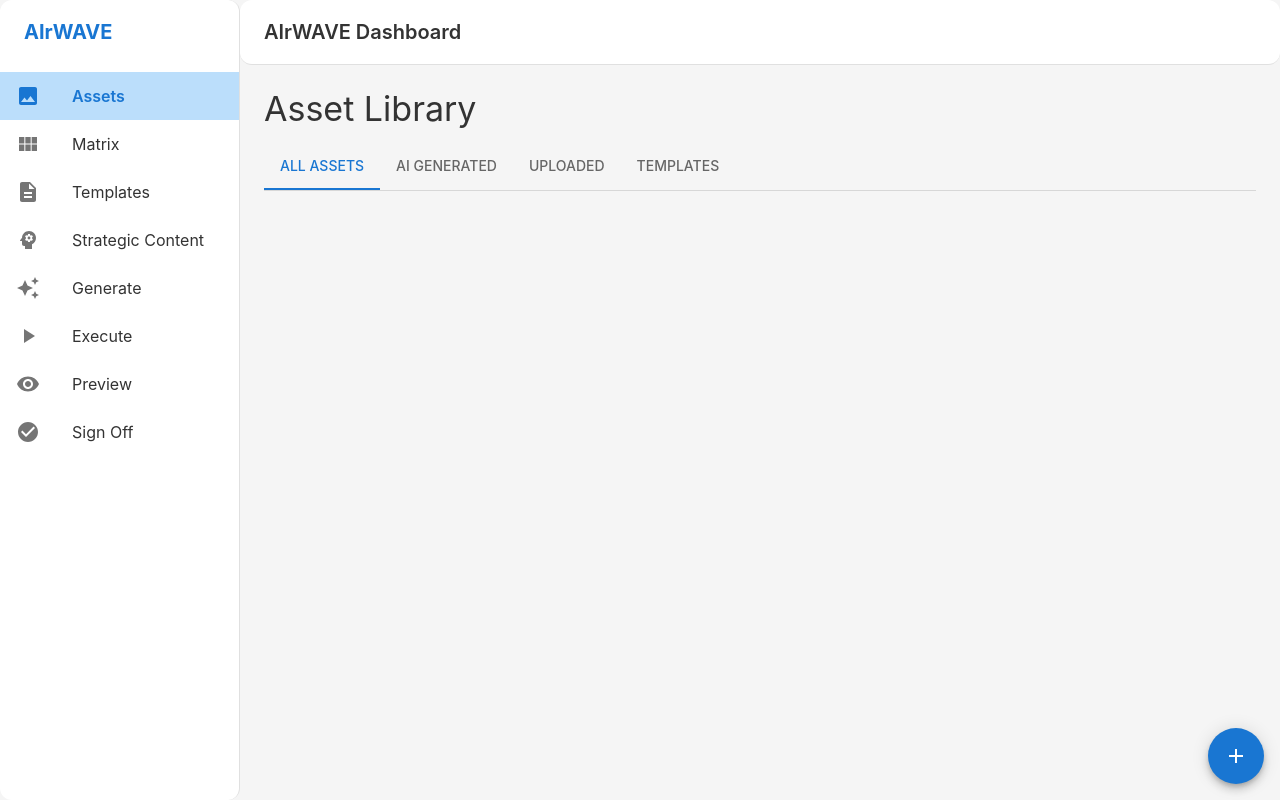
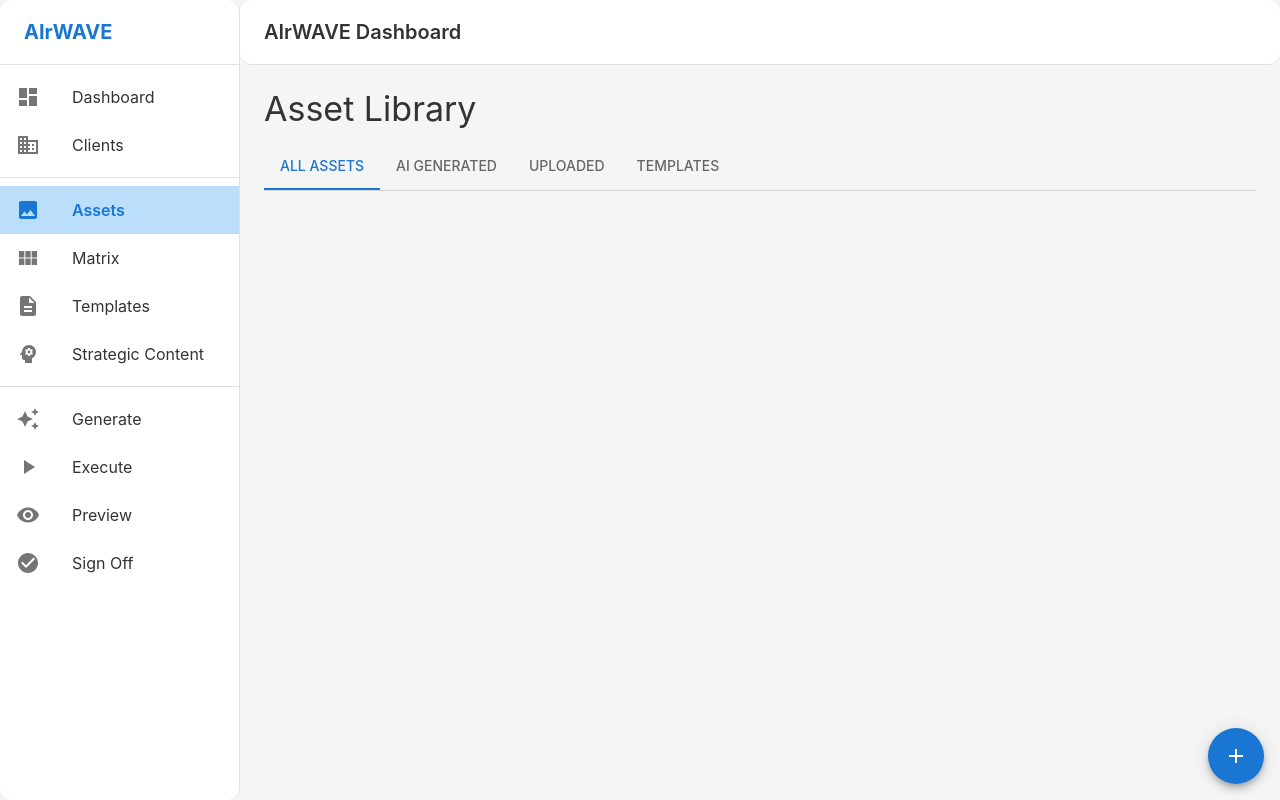
Before and after one commit to tom2tomtomtom/airflow, a Next.js app: page /assets in a window 1280 px wide. Built offline with nearby package versions, Linux system fonts and the light colour scheme.

Commit message:
feat: Update navigation to include Dashboard and Clients links

```diff
--- a/src/components/DashboardLayout.tsx
+++ b/src/components/DashboardLayout.tsx
@@ -14,9 +14,12 @@
   Typography,
   useTheme,
   useMediaQuery,
+  Divider,
 } from '@mui/material';
 import {
   Menu as MenuIcon,
+  Dashboard as DashboardIcon,
+  Business as ClientsIcon,
   Image as AssetsIcon,
   ViewModule as MatrixIcon,
   Description as TemplatesIcon,
@@ -31,10 +34,14 @@
 const drawerWidth = 240;
 
 const navigation = [
+  { name: 'Dashboard', href: '/dashboard', icon: DashboardIcon },
+  { name: 'Clients', href: '/clients', icon: ClientsIcon },
+  { divider: true },
   { name: 'Assets', href: '/assets', icon: AssetsIcon },
   { name: 'Matrix', href: '/matrix', icon: MatrixIcon },
   { name: 'Templates', href: '/templates', icon: TemplatesIcon },
   { name: 'Strategic Content', href: '/strategic-content', icon: StrategicIcon },
+  { divider: true },
   { name: 'Generate', href: '/generate-enhanced', icon: GenerateIcon },
   { name: 'Execute', href: '/execute', icon: ExecuteIcon },
   { name: 'Preview', href: '/preview', icon: PreviewIcon },
@@ -59,14 +66,30 @@
   const drawer = (
     <div>
       <Toolbar>
-        <Typography variant="h6" noWrap component="div" sx={{ fontWeight: 700, color: 'primary.main' }}>
+        <Typography
+          variant="h6"
+          noWrap
+          component="div"
+          sx={{
+            fontWeight: 700,
+            color: 'primary.main',
+            cursor: 'pointer',
+          }}
+          onClick={() => router.push('/dashboard')}
+        >
           AIrWAVE
         </Typography>
       </Toolbar>
+      <Divider />
       <List>
-        {navigation.map((item) => {
+        {navigation.map((item, index) => {
+          if (item.divider) {
+            return <Divider key={`divider-${index}`} sx={{ my: 1 }} />;
+          }
+
           const Icon = item.icon;
-          const isActive = router.pathname === item.href;
+          const isActive = router.pathname === item.href ||
+                          (item.href === '/clients' && router.pathname.startsWith('/clients'));
 
           return (
             <ListItem key={item.name} disablePadding>
```
